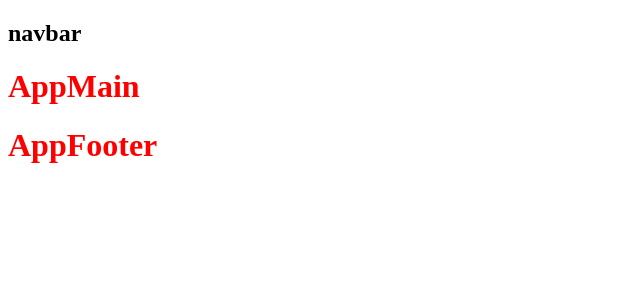
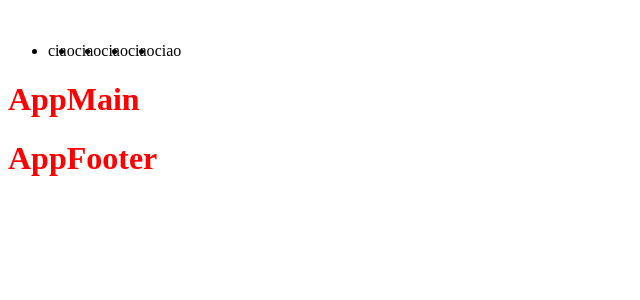
Before and after one commit to giuseppelamaestra/proj-html-vuejs, a Vue app: page / in a window 1280 px wide. Shown: the top 300 px of the page, without its empty margins (0-640 px from the left). Built offline with nearby package versions, Linux system fonts and the light colour scheme.

Commit message:
added imgs and structuring navbar

```diff
--- a/src/components/AppHeader.vue
+++ b/src/components/AppHeader.vue
@@ -30,6 +30,10 @@ export default {
 
 </template>
 
-<style lang="scss">
+<style lang="scss" scoped>
+
+ header {
+  background-image: url();
+ }
 
 </style>
--- a/src/components/AppNavBar.vue
+++ b/src/components/AppNavBar.vue
@@ -1,8 +1,16 @@
 <template>
 
-    <h2>
-        navbar
-    </h2>
+    <img src="" alt="">
+
+    <ul class="flex">
+        <li>ciao</li>
+        <li>ciao</li>
+        <li>ciao</li>
+        <li>ciao</li>
+        <li>ciao</li>
+    </ul>
+
+
 </template>
 
 <script>
--- a/src/style/general.scss
+++ b/src/style/general.scss
@@ -1,3 +1,11 @@
 h1 {
     color: red;
 }
+
+.flex {
+    display: flex;
+}
+
+.container {
+    max-width: 1000px;
+}
```
Also changed, not shown: src/assets/imgs/home-background-hero-scaled.jpg (added).
